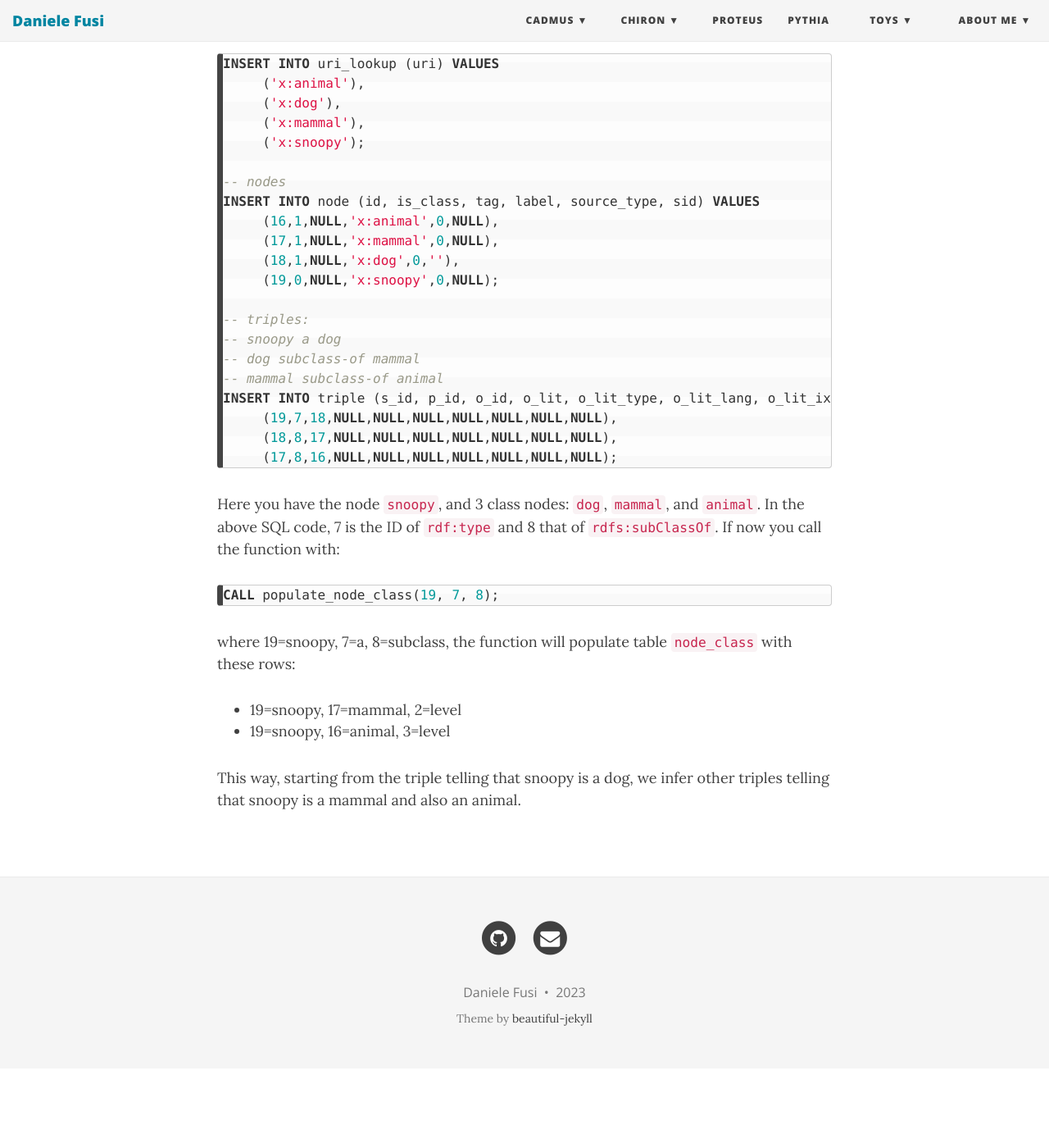
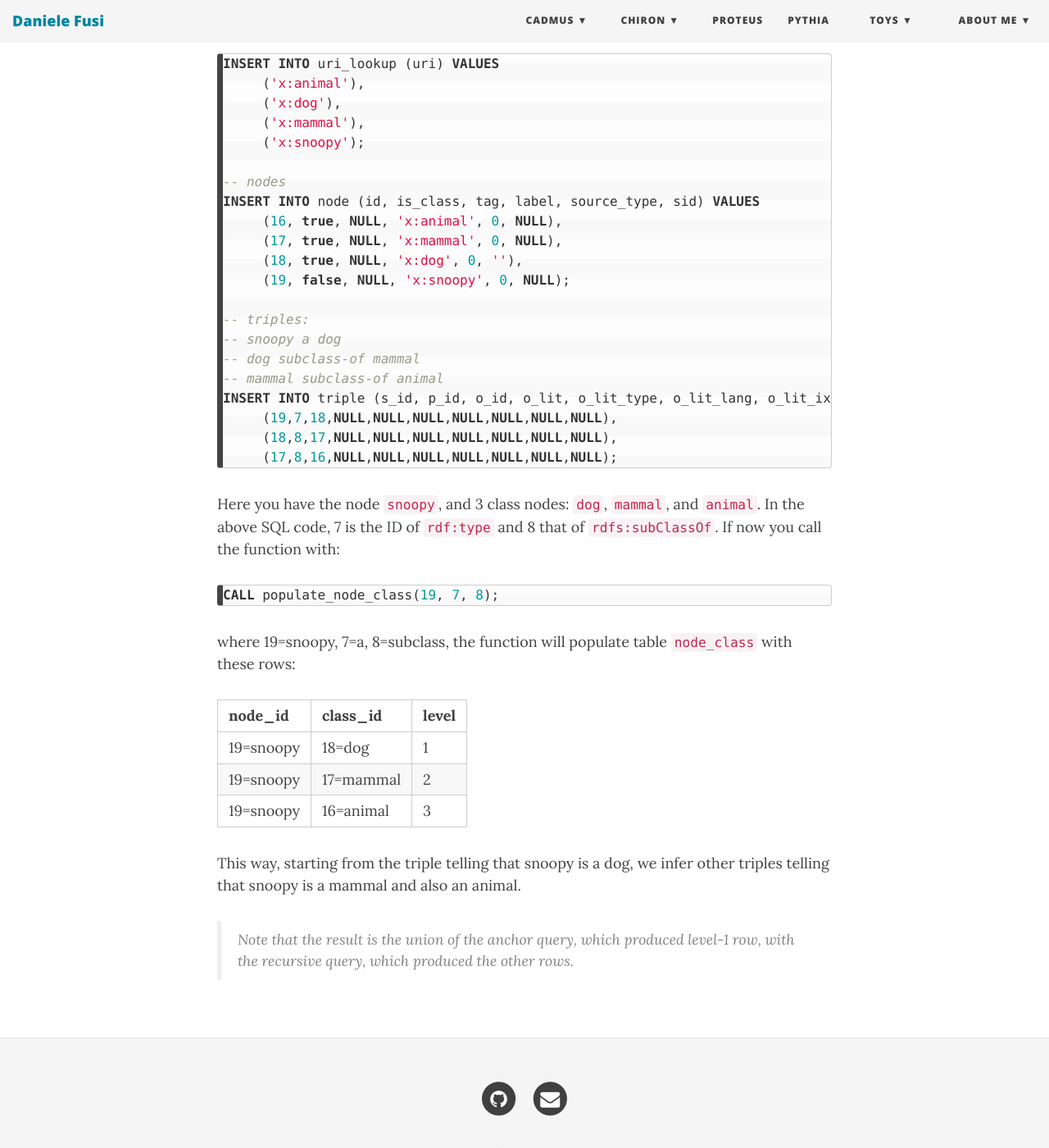
Before and after one commit to Myrmex/overview, a Jekyll site: the page built from cadmus/dev/concepts/graph-classes.md, in a window 1280 px wide and 1400 px high, scrolled down 1439 px. Shown: the whole window at 82% size. Built offline with Jekyll 4.4.1, drawn with Linux system fonts in a browser that asks for light colours; nearby versions of some CDN libraries; before the commit the page ends 2742 px from its top, so only the background shows below that.

Commit message:
Update graph-classes.md

```diff
--- a/cadmus/dev/concepts/graph-classes.md
+++ b/cadmus/dev/concepts/graph-classes.md
@@ -54,10 +54,10 @@ INSERT INTO uri_lookup (uri) VALUES
 
 -- nodes
 INSERT INTO node (id, is_class, tag, label, source_type, sid) VALUES
-     (16,1,NULL,'x:animal',0,NULL),
-     (17,1,NULL,'x:mammal',0,NULL),
-     (18,1,NULL,'x:dog',0,''),
-     (19,0,NULL,'x:snoopy',0,NULL);
+     (16, true, NULL, 'x:animal', 0, NULL),
+     (17, true, NULL, 'x:mammal', 0, NULL),
+     (18, true, NULL, 'x:dog', 0, ''),
+     (19, false, NULL, 'x:snoopy', 0, NULL);
 
 -- triples:
 -- snoopy a dog
@@ -77,7 +77,12 @@ CALL populate_node_class(19, 7, 8);
 
 where 19=snoopy, 7=a, 8=subclass, the function will populate table `node_class` with these rows:
 
-- 19=snoopy, 17=mammal, 2=level
-- 19=snoopy, 16=animal, 3=level
+node_id   | class_id  | level
+----------|-----------|------
+19=snoopy | 18=dog    | 1
+19=snoopy | 17=mammal | 2
+19=snoopy | 16=animal | 3
 
 This way, starting from the triple telling that snoopy is a dog, we infer other triples telling that snoopy is a mammal and also an animal.
+
+>Note that the result is the union of the anchor query, which produced level-1 row, with the recursive query, which produced the other rows.
```
